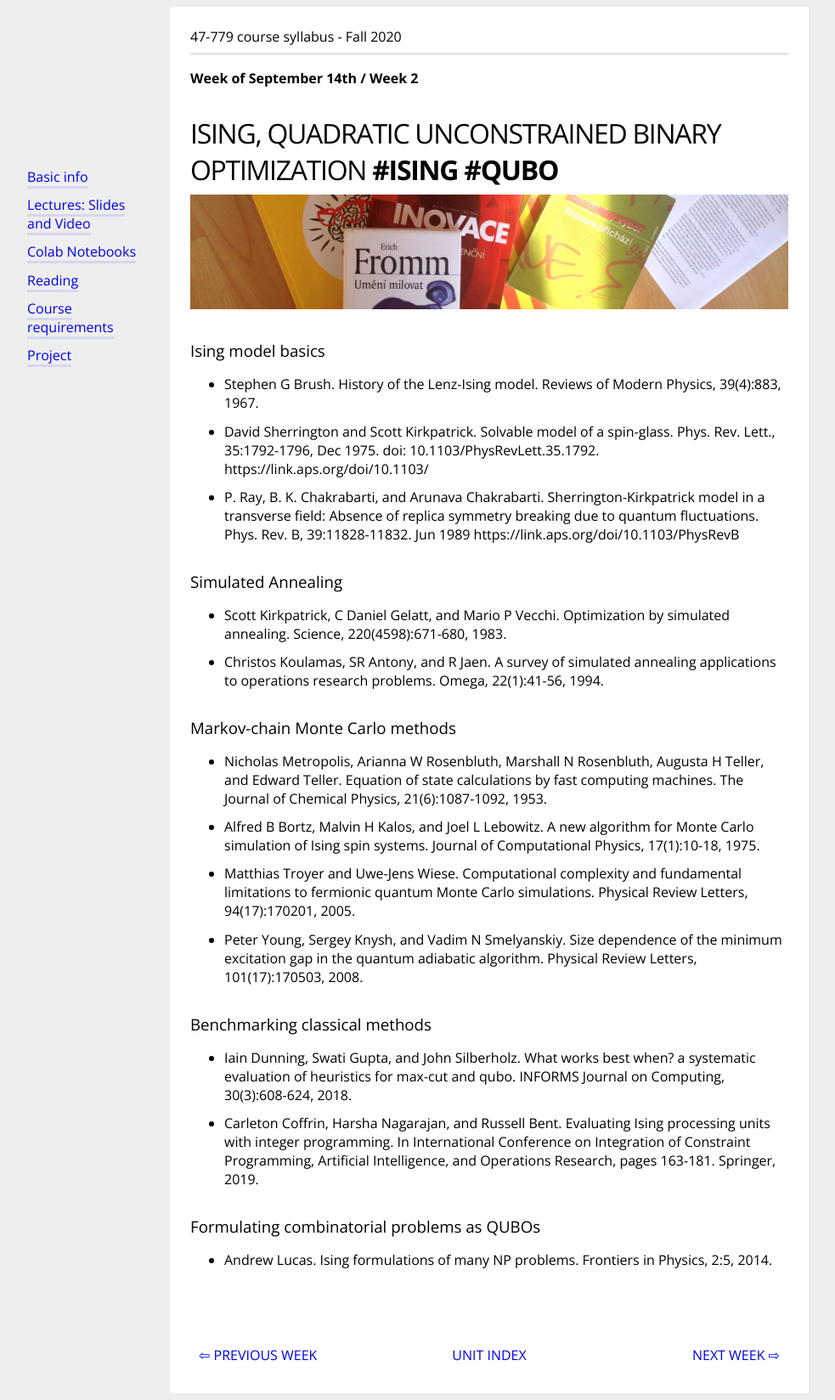
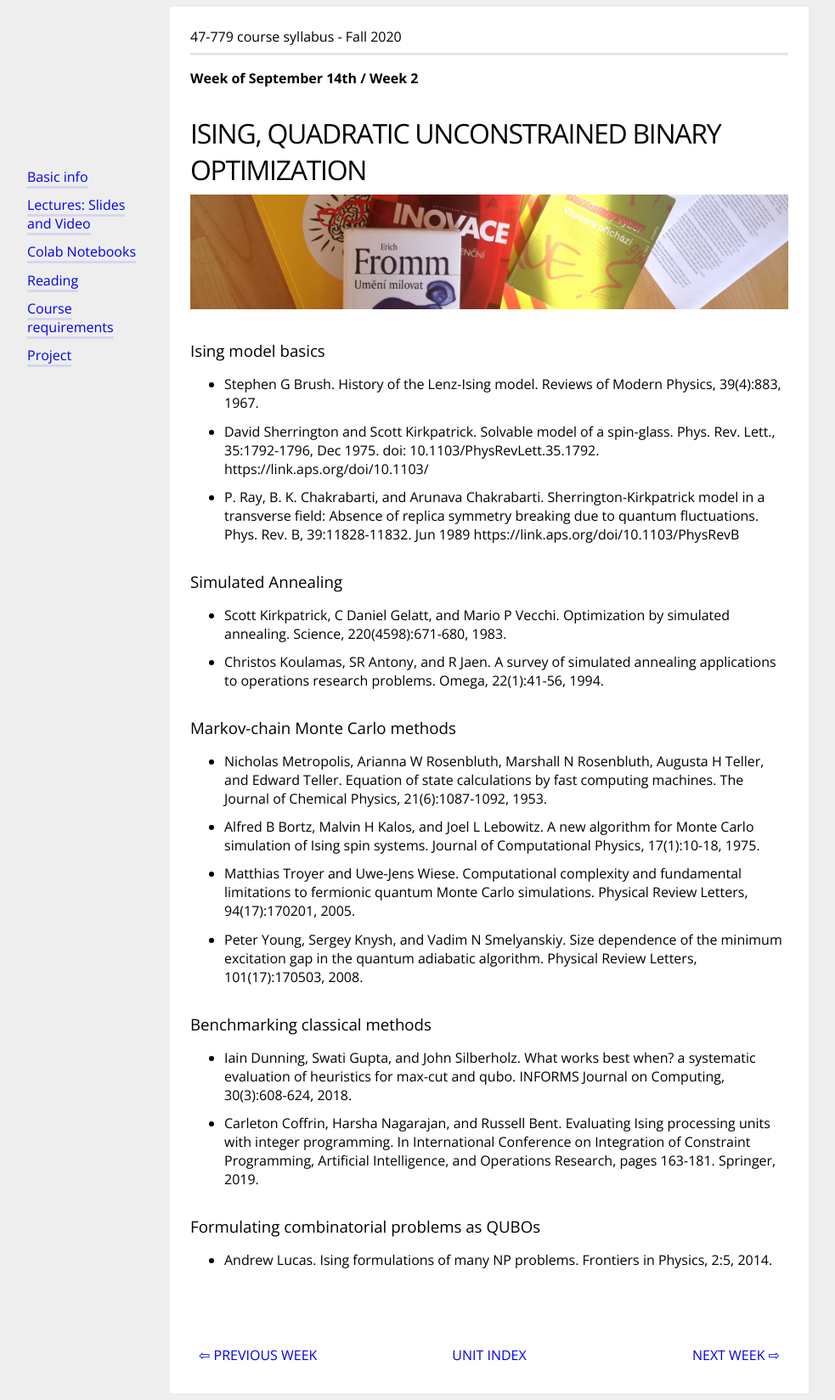
Before and after one commit to bernalde/QuIP, a Jekyll site: the page built from _syllabus/2-ising-qubo.md, in a window 1280 px wide. Shown: the whole page at 85% size, without its empty margins (64-1047 px from the left). Built offline with Jekyll 4.4.1, drawn with Linux system fonts in a browser that asks for light colours.

Commit message:
Update 2-ising-qubo.md

```diff
--- a/_syllabus/2-ising-qubo.md
+++ b/_syllabus/2-ising-qubo.md
@@ -2,7 +2,7 @@
 week: 2
 day: Week of September 14th
 title: Ising, Quadratic Unconstrained Binary Optimization
-tags: [ising,qubo]
+
 ---
 ### Ising model basics
 - Stephen G Brush. History of the Lenz-Ising model. Reviews of Modern Physics, 39(4):883, 1967.
```
